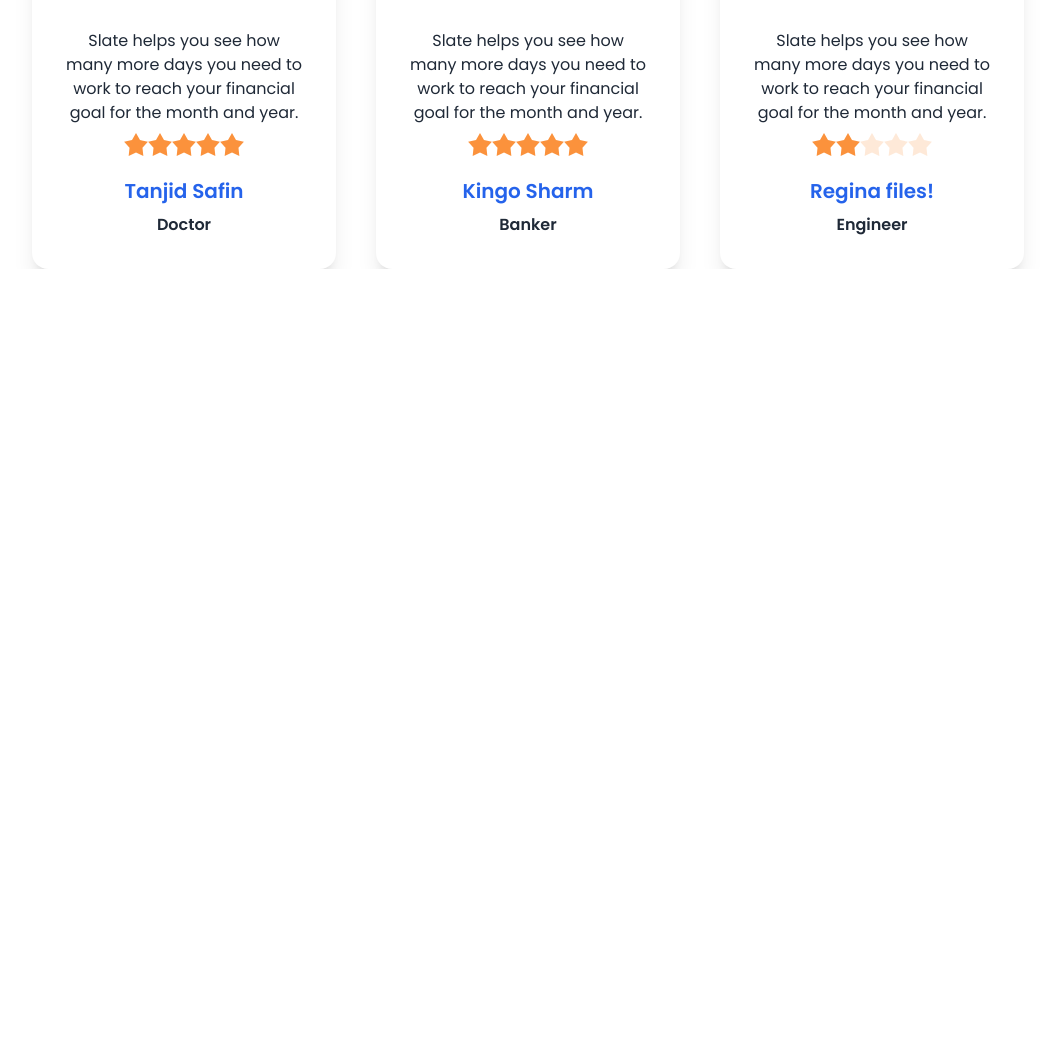
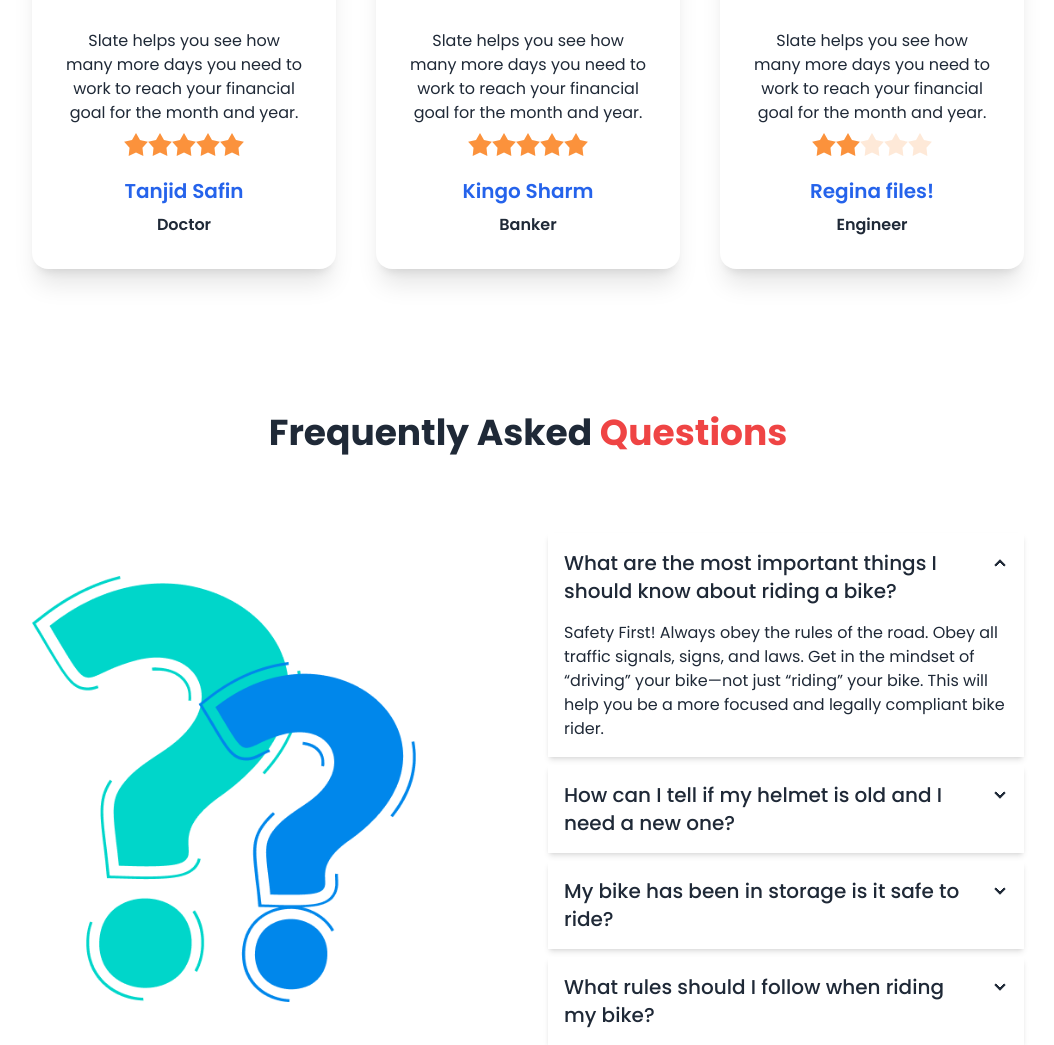
Before and after one commit to Tanjidshafin/biker-zone, a website: page index.html in a window 1280 px wide. Shown: the part 2574-3619 px from the top of the page, without its empty margins (112-1166 px from the left). Before the commit the page ends 2843 px from the top, so only its background shows below. Drawn offline with nearby package versions, Linux system fonts and the light colour scheme.

Commit message:
faq done

```diff
--- a/index.html
+++ b/index.html
@@ -59,7 +59,10 @@
                         <dialog id="my_modal_5" class="modal modal-bottom sm:modal-middle">
                             <div class="modal-box">
                                 <h3 class="text-lg font-bold text-black">Information</h3>
-                                <p class="py-4 text-black">Hello , I am Tanjid Karim Shafin. Thank You.</p>
+                                <p class="py-4 text-black">Safety First! Always obey the rules of the road. Obey all
+                                    traffic signals, signs, and laws. Get in the mindset of “driving” your bike—not just
+                                    “riding” your bike. This will help you be a more focused and legally compliant bike
+                                    rider. , I am Tanjid Karim Shafin. Thank You.</p>
                                 <div class="modal-action">
                                     <form method="dialog">
                                         <!-- if there is a button in form, it will close the modal -->
@@ -252,6 +255,62 @@
                     </div>
                 </div>
             </section>
+            <section class="mt-10 lg:mt-36">
+                <h1 class="text-center text-xl lg:text-4xl lg:font-bold font-semibold mb-14">Frequently Asked<span
+                        class="text-red-500"> Questions</span></h1>
+                <div class="flex flex-col lg:flex-row gap-10 items-center mt-5 lg:mt-20">
+                    <div class="flex basis-1/2">
+                        <img class="w-[24rem]" src="images/others/faq.png" alt="">
+                    </div>
+                    <div class="flex flex-col gap-2 basis-1/2">
+                        <div class="collapse collapse-arrow bg-white shadow-md rounded-none">
+                            <input type="radio" name="my-accordion-2" checked="checked" />
+                            <div class="collapse-title text-xl font-medium">What are the most important things I should
+                                know about riding a bike?
+                            </div>
+                            <div class="collapse-content">
+                                <p>Safety First! Always obey the rules of the road. Obey all traffic signals, signs, and
+                                    laws. Get in the mindset of “driving” your bike—not just “riding” your bike. This
+                                    will help you be a more focused and legally compliant bike rider. </p>
+                            </div>
+                        </div>
+                        <div class="collapse collapse-arrow bg-white shadow-md rounded-none">
+                            <input type="radio" name="my-accordion-2" />
+                            <div class="collapse-title text-xl font-medium">How can I tell if my helmet is old and I
+                                need a
+                                new one?
+                            </div>
+                            <div class="collapse-content">
+                                <p>Safety First! Always obey the rules of the road. Obey all traffic signals, signs, and
+                                    laws. Get in the mindset of “driving” your bike—not just “riding” your bike. This
+                                    will help you be a more focused and legally compliant bike rider. </p>
+                            </div>
+                        </div>
+                        <div class="collapse collapse-arrow bg-white shadow-md rounded-none">
+                            <input type="radio" name="my-accordion-2" />
+                            <div class="collapse-title text-xl font-medium">My bike has been in storage is it safe to
+                                ride?
+                            </div>
+                            <div class="collapse-content">
+                                <p>Safety First! Always obey the rules of the road. Obey all traffic signals, signs, and
+                                    laws. Get in the mindset of “driving” your bike—not just “riding” your bike. This
+                                    will help you be a more focused and legally compliant bike rider. </p>
+                            </div>
+                        </div>
+                        <div class="collapse collapse-arrow bg-white shadow-md rounded-none">
+                            <input type="radio" name="my-accordion-2" />
+                            <div class="collapse-title text-xl font-medium">What rules should I follow when riding my
+                                bike?
+                            </div>
+                            <div class="collapse-content">
+                                <p>Safety First! Always obey the rules of the road. Obey all traffic signals, signs, and
+                                    laws. Get in the mindset of “driving” your bike—not just “riding” your bike. This
+                                    will help you be a more focused and legally compliant bike rider. </p>
+                            </div>
+                        </div>
+                    </div>
+                </div>
+            </section>
         </div>
     </main>
 </body>
```
